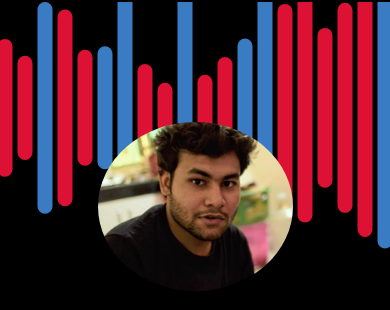
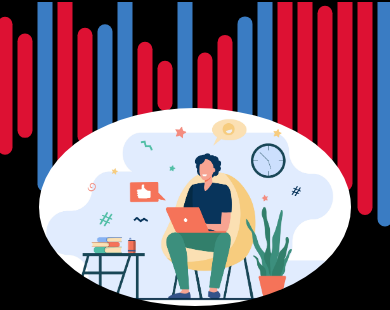
Before and after one commit to PinkMoon25/Tushar_Singh, a React app: page / in a window 390 px wide. Shown: the part 63-373 px from the top of the page. Built offline with nearby package versions, Linux system fonts and the light colour scheme; some packages are replaced by stand-ins of ours.

Commit message:
Modify profile image

```diff
--- a/src/components/Hero.js
+++ b/src/components/Hero.js
@@ -1,6 +1,6 @@
 import React from "react";
 import { FaGithub, FaLinkedin, FaTwitter, FaMediumM, FaAngellist } from "react-icons/fa";
-import pic from "../img/profile1.jpg";
+import pic from "../img/profile.jpg";
 import background from '../img/soundwave.svg';
 
 const Hero = () => {
@@ -13,7 +13,7 @@ const Hero = () => {
         <li><a href="https://medium.com/@singhtushar348" target='_blank'><FaMediumM /></a></li>
         <li><a href="https://angel.co/profile/edit/overview" target='_blank'><FaAngellist /></a></li>
       </ul>
-      <img src={pic} className="pic"/>
+      <img src={pic} alt='Image by pch.vector on Freepik' className="pic"/>
       <div className="intro">
         <h1>Hi, I am Tushar</h1>
         <h2>A Passionate Software Developer from India</h2>
--- a/src/index.css
+++ b/src/index.css
@@ -92,7 +92,7 @@ h2 {
 }
 
 .pic {
-  width: 25%;
+  width: 35%;
   border-radius: 50%;
 }
 
@@ -326,11 +326,11 @@ form > button {
   }
 
   section.hero {
-    background-position: 50% -10%;
+    background-position: 50% -15%;
   }
 
   .pic {
-    width: 50%;
+    width: 80%;
   }
 
   section.contact {
```
Also changed, not shown: src/img/profile.jpg (added), src/img/profile1.jpg (deleted).
